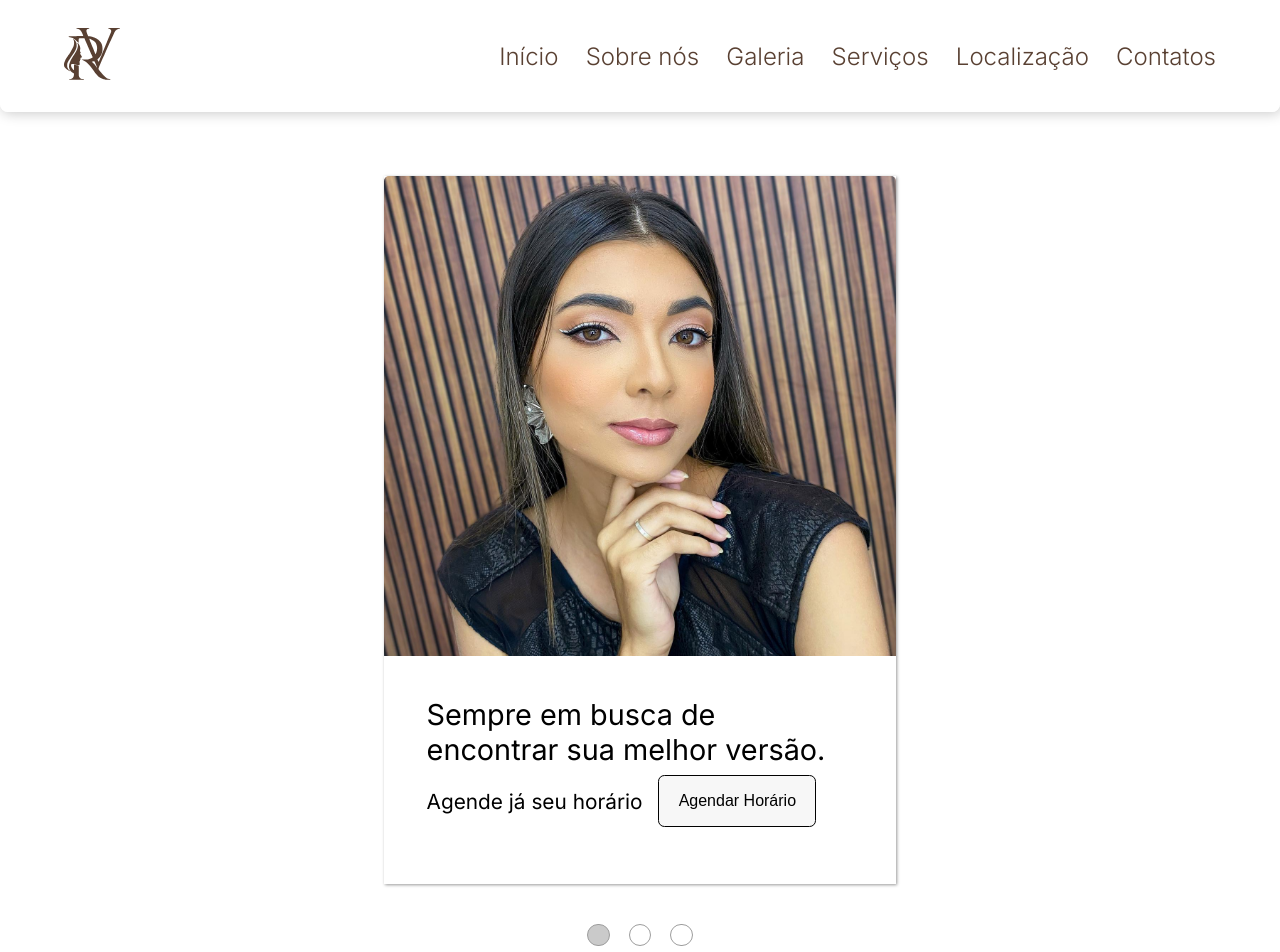
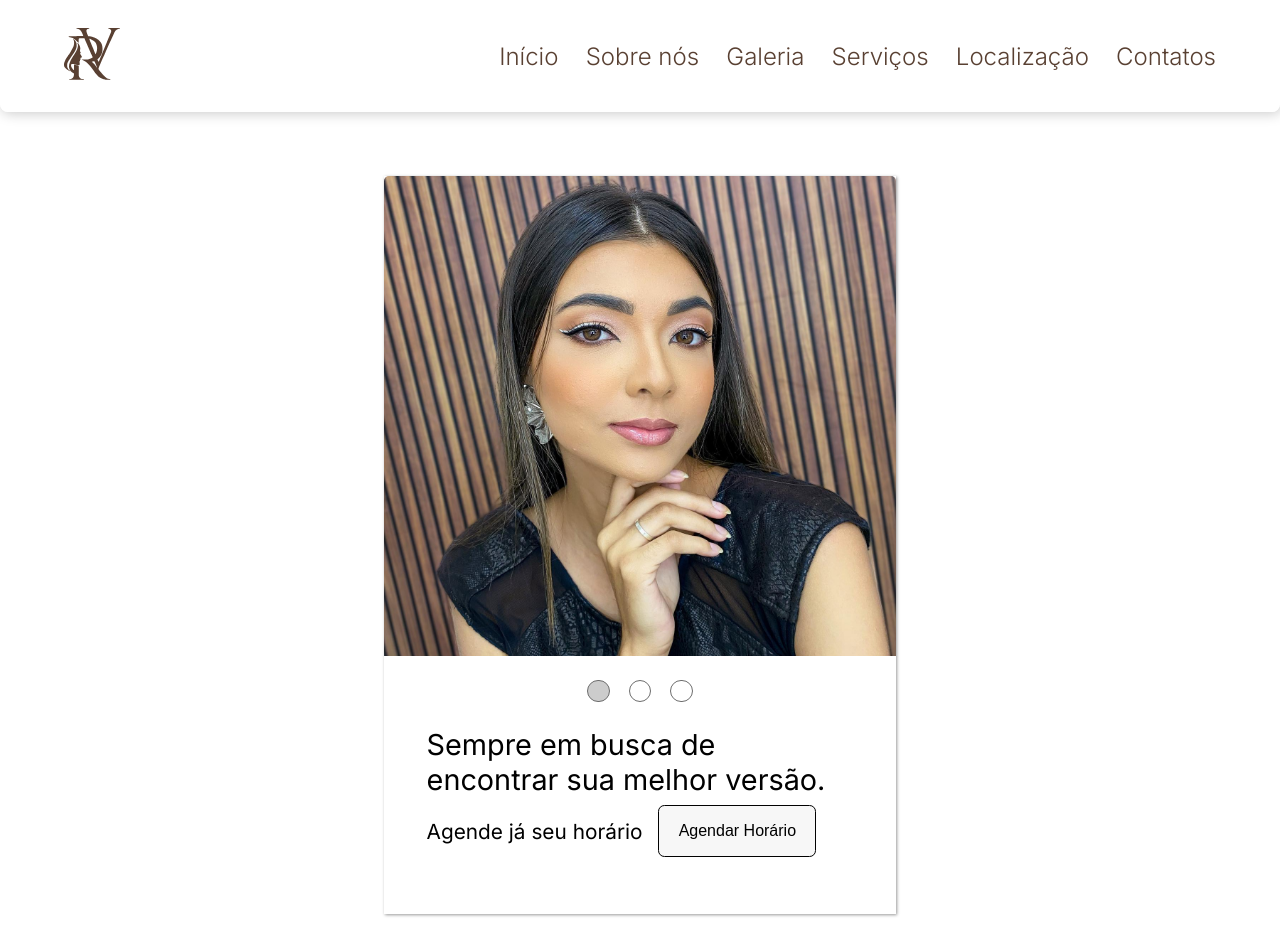
Before and after one commit to pedrogles/bendita-beleza, a React (Vite) app: page / in a window 1280 px wide. Shown: the top 952 px of the page. Built offline with nearby package versions, Linux system fonts and the light colour scheme.

Commit message:
HomePageCard to CarouselCard

```diff
--- a/src/components/buttons/defaultbutton/defaultbutton.scss
+++ b/src/components/buttons/defaultbutton/defaultbutton.scss
@@ -5,7 +5,7 @@
     padding: .5rem 1rem;
     background-color: #f7f7f7;
     color: #010101;
-    border: solid .1rem #010101;
+    border: solid .01rem #010101;
     border-radius: .3rem;
     font-size: .7rem;
     cursor: pointer;
--- /dev/null
+++ b/src/components/cards/carouselcard/CarouselCard.jsx
@@ -0,0 +1,53 @@
+import { useEffect, useState } from "react";
+import { DefaultButton } from "../../buttons/defaultbutton/DefaultButton";
+
+import "./carouselcard.scss";
+
+export function CarouselCard({ images }) {
+    const [photo, setPhoto] = useState(images[0])
+    const [reload, setReload] = useState(false);
+    useEffect(() => {
+        const buttons = document.querySelectorAll(".circle-button");
+        if(photo === images[0]){
+            buttons[0].style.backgroundColor = "#cccccc";
+            buttons[1].style.backgroundColor = "transparent";
+            buttons[2].style.backgroundColor = "transparent";
+        }
+        else if(photo === images[1]){
+            buttons[0].style.backgroundColor = "transparent";
+            buttons[1].style.backgroundColor = "#cccccc";
+            buttons[2].style.backgroundColor = "transparent";
+        }
+        else if(photo === images[2]){
+            buttons[0].style.backgroundColor = "transparent";
+            buttons[1].style.backgroundColor = "transparent";
+            buttons[2].style.backgroundColor = "#cccccc";
+        }
+        setReload(false)
+    },[reload])
+    const handle_change_image = (i) => {
+        setPhoto(images[i]);
+        setReload(true);
+    }
+    // bug on 767px.
+    return (
+        <div className="carousel-card">
+            <img className="carousel-card-photo" src={photo} alt="" />
+            <div className="carousel-card-buttons">
+                <button className="circle-button" onClick={() => handle_change_image(0)}></button>
+                <button className="circle-button" onClick={() => handle_change_image(1)}></button>
+                <button className="circle-button" onClick={() => handle_change_image(2)}></button>
+            </div>
+            <div className="carousel-card-text-area">
+                <p className="carousel-card-text-area-paragraph">Sempre em busca de encontrar sua melhor versão.</p>
+                <div className="carousel-card-button-area">
+                    <p className="carousel-card-button-area-paragraph">Agende já seu horário</p>
+                    <DefaultButton
+                        text={"Agendar Horário"}
+                        href={"https://api.whatsapp.com/send?phone=5583988710551&text=Ol%C3%A1%2C%20tudo%20bem%3F%20Desejo%20agendar%20um%20hor%C3%A1rio."}
+                    />
+                </div>
+            </div>
+        </div>
+    )
+}
--- a/src/components/cards/homepagecard/homepagecard.scss
+++ b/src/components/cards/carouselcard/carouselcard.scss
@@ -1,25 +1,41 @@
-.home-page-card {
+@import "../../../styles/global.scss";
+
+.carousel-card {
     display: flex;
     flex-direction: column;
     margin: 4.5rem 0 1rem 0;
-    .home-page-card-photo {
+    .carousel-card-photo {
         height: 350px;
         width: 100%;
         object-fit: cover;
     }
-    .home-page-card-text-area {
+    .carousel-card-buttons {
+        display: flex;
+        justify-content: center;
+        gap: .8rem;
+        margin-top: 1rem;
+        .circle-button {
+            width: .8rem;
+            height: .8rem;
+            background-color: transparent;
+            border-radius: 50%;
+            border: solid .1rem #6d6d6d;
+            cursor: pointer;
+        }
+    }
+    .carousel-card-text-area {
         padding: 1rem 1.8rem .5rem 1.8rem;
         border-radius: 0 0 5px 5px;
         background: rgba( 255, 255, 255, 0.15 );
         backdrop-filter: blur( 6px );
         -webkit-backdrop-filter: blur( 6px );
         border: 1px solid rgba( 255, 255, 255, 0.18 );
-        .home-page-card-text-area-paragraph {
+        .carousel-card-text-area-paragraph {
             font-size: 1.1rem;
             max-width: 272px;
             text-align: center;
         }
-        .home-page-card-button-area{
+        .carousel-card-button-area{
             display: flex;
             align-items: center;
             justify-content: center;
@@ -27,7 +43,7 @@
             gap: .5rem;
             flex-wrap: wrap;
             margin: .5rem 0;
-            .home-page-card-button-area-paragraph {
+            .carousel-card-button-area-paragraph {
                 font-size: .7rem;
             }
         }
@@ -35,24 +51,31 @@
 }
 
 @media (min-width: 321px) and (max-width: 767px) {
-    .home-page-card {
+    .carousel-card {
         margin-top: 0;
         margin: 5.5rem 0 1rem 0;
         box-shadow: 1px 1px 3px #999999;
         width: 320px;
-        .home-page-card-photo {
+        .carousel-card-photo {
             width: 100%;
             height: 350px;
             border-radius: 5px 5px 0 0;
         }
-        .home-page-card-text-area {
-            padding: 1.5rem 1.6rem 2rem 1.6rem;
+        .carousel-card-buttons .circle-button {
+            width:  .8rem;
+            height: .8rem;
+            background-color: transparent;
+            border-radius: 50%;
+            border: solid .1rem #6d6d6d;
+        }
+        .carousel-card-text-area {
+            padding: 1rem 1.6rem 2rem 1.6rem;
             border-radius: 0 0 5px 5px;
-            .home-page-card-text-area-paragraph{
+            .carousel-card-text-area-paragraph{
                 font-size: 1.2rem;
                 text-align: left;
             }
-            .home-page-card-button-area {
+            .carousel-card-button-area {
                 display: flex;
                 align-items: center;
                 justify-content: flex-start;
@@ -60,7 +83,7 @@
                 gap: .5rem;
                 flex-wrap: wrap;
                 margin: .5rem 0;
-                .home-page-card-button-area-paragraph {
+                .carousel-card-button-area-paragraph {
                     font-size: .8rem;
                 }
             }
@@ -69,24 +92,32 @@
 }
 
 @media (min-width: 768px) and (max-width: 1023px) {
-    .home-page-card {
+    .carousel-card {
         margin: 9rem 0 1rem 0;
         box-shadow: 1px 1px 3px #999999;
         width: 32rem;
-        .home-page-card-photo  {
+        .carousel-card-photo  {
             width: 100%;
             height: 32rem;
             border-radius: 5px 5px 0 0;
         }
-        .home-page-card-text-area {
-            padding: 2.5rem 2.6rem 3rem 2.6rem;
+        .carousel-card-buttons {
+            margin-top: 1.5rem;
+            gap: 1.2rem;
+            .circle-button {
+                width:  1.4rem;
+                height: 1.4rem;
+            }
+        }
+        .carousel-card-text-area {
+            padding: 1.5rem 2.6rem 3rem 2.6rem;
             border-radius: 0 0 5px 5px;
-            .home-page-card-text-area-paragraph {
+            .carousel-card-text-area-paragraph {
                 font-size: 1.8rem;
                 max-width: 27rem;
                 text-align: left;
             }
-            .home-page-card-button-area {
+            .carousel-card-button-area {
                 display: flex;
                 align-items: center;
                 justify-content: flex-start;
@@ -94,33 +125,42 @@
                 gap: 1rem;
                 flex-wrap: wrap;
                 margin: .5rem 0;
-                .home-page-card-button-area-paragraph {
+                .carousel-card-button-area-paragraph {
                     font-size: 1.3rem;
                 }
             }
         }
+
     }
 }
 
 @media (min-width: 1024px) and (max-width: 1439px) {
-    .home-page-card {
+    .carousel-card {
         margin: 11rem 0 1rem 0;
         box-shadow: 1px 1px 3px #999999;
         width: 32rem;
-        .home-page-card-photo  {
+        .carousel-card-photo  {
             width: 100%;
             height: 30rem;
             border-radius: 5px 5px 0 0;
         }
-        .home-page-card-text-area{
-            padding: 2.5rem 2.6rem 3rem 2.6rem;
+        .carousel-card-buttons {
+            margin-top: 1.5rem;
+            gap: 1.2rem;
+            .circle-button {
+                width:  1.4rem;
+                height: 1.4rem;
+            }
+        }
+        .carousel-card-text-area{
+            padding: 1.5rem 2.6rem 3rem 2.6rem;
             border-radius: 0 0 5px 5px;
-            .home-page-card-text-area-paragraph{
+            .carousel-card-text-area-paragraph{
                 font-size: 1.8rem;
                 max-width: 27rem;
                 text-align: left;
             }
-            .home-page-card-button-area {
+            .carousel-card-button-area {
                 display: flex;
                 align-items: center;
                 justify-content: flex-start;
@@ -128,7 +168,7 @@
                 gap: 1rem;
                 flex-wrap: wrap;
                 margin: .5rem 0;
-                .home-page-card-button-area-paragraph {
+                .carousel-card-button-area-paragraph {
                     font-size: 1.3rem;
                 }
             }
@@ -137,24 +177,32 @@
 }
 
 @media (min-width: 1440px) {
-    .home-page-card {
+    .carousel-card {
         margin: 9rem 0 1rem 0;
         box-shadow: 1px 1px 3px #999999;
         width: 28rem;
-        .home-page-card-photo {
+        .carousel-card-photo {
             width: 100%;
             height: 30rem;
             border-radius: 5px 5px 0 0;
         }
-        .home-page-card-text-area {
-            padding: 2.5rem 2.4rem 2rem 2.4rem;
+        .carousel-card-buttons {
+            margin-top: 1.5rem;
+            gap: 1.2rem;
+            .circle-button {
+                width:  1.4rem;
+                height: 1.4rem;
+            }
+        }
+        .carousel-card-text-area {
+            padding: 1.5rem 2.4rem 2rem 2.4rem;
             border-radius: 0 0 5px 5px;
-            .home-page-card-text-area-paragraph {
+            .carousel-card-text-area-paragraph {
                 font-size: 1.6rem;
                 max-width: 23rem;
                 text-align: left;
             }
-            .home-page-card-button-area {
+            .carousel-card-button-area {
                 display: flex;
                 align-items: center;
                 justify-content: flex-start;
@@ -162,7 +210,7 @@
                 gap: 1rem;
                 flex-wrap: wrap;
                 margin: .5rem 0;
-                .home-page-card-button-area-paragraph {
+                .carousel-card-button-area-paragraph {
                     font-size: 1.1rem;
                 }
             }
--- a/src/components/cards/homepagecard/HomePageCard.jsx
+++ /dev/null
@@ -1,21 +0,0 @@
-import { DefaultButton } from "../../buttons/defaultbutton/DefaultButton";
-
-import "./homepagecard.scss";
-
-export function HomePageCard({ photo }) {
-    return (
-        <div className="home-page-card">
-            <img className="home-page-card-photo" src={photo} alt="" />
-            <div className="home-page-card-text-area">
-                <p className="home-page-card-text-area-paragraph">Sempre em busca de encontrar sua melhor versão.</p>
-                <div className="home-page-card-button-area">
-                    <p className="home-page-card-button-area-paragraph">Agende já seu horário</p>
-                    <DefaultButton
-                        text={"Agendar Horário"}
-                        href={"https://api.whatsapp.com/send?phone=5583988710551&text=Ol%C3%A1%2C%20tudo%20bem%3F%20Desejo%20agendar%20um%20hor%C3%A1rio."}
-                    />
-                </div>
-            </div>
-        </div>
-    )
-}
--- a/src/pages/home/Home.jsx
+++ b/src/pages/home/Home.jsx
@@ -1,46 +1,15 @@
 import { home_images } from "../../utils/images";
-import { useEffect, useState } from "react";
 
-import { HomePageCard } from "../../components/cards/homepagecard/HomePageCard";
+import { CarouselCard } from "../../components/cards/carouselcard/CarouselCard";
 
 import BenditaBelezaCabeleireira from "../../assets/logo/benditabelezacabeleireira.svg";
 
 import "./home.scss";
 
 export default function Home() {
-    const [photo, setPhoto] = useState(home_images[0])
-    const [reload, setReload] = useState(false);
-    useEffect(() => {
-        const buttons = document.querySelectorAll(".circle-button");
-        if(photo === home_images[0]){
-            buttons[0].style.backgroundColor = "#cacaca";
-            buttons[1].style.backgroundColor = "transparent";
-            buttons[2].style.backgroundColor = "transparent";
-        }
-        else if(photo === home_images[1]){
-            buttons[0].style.backgroundColor = "transparent";
-            buttons[1].style.backgroundColor = "#cacaca";
-            buttons[2].style.backgroundColor = "transparent";
-        }
-        else if(photo === home_images[2]){
-            buttons[0].style.backgroundColor = "transparent";
-            buttons[1].style.backgroundColor = "transparent";
-            buttons[2].style.backgroundColor = "#cacaca";
-        }
-        setReload(false)
-    },[reload])
-    const handle_change_image = (i) => {
-        setPhoto(home_images[i]);
-        setReload(true);
-    }
     return (
         <main id="home-page">
-            <HomePageCard photo={photo}/>
-            <div className="home-page-card-buttons">
-                <button className="circle-button" onClick={() => handle_change_image(0)}></button>
-                <button className="circle-button" onClick={() => handle_change_image(1)}></button>
-                <button className="circle-button" onClick={() => handle_change_image(2)}></button>
-            </div>
+            <CarouselCard images={home_images}/>
             <img className="bendita-beleza-cabeleireira-logo" src={BenditaBelezaCabeleireira} alt="" />
         </main>
     )
--- a/src/pages/home/home.scss
+++ b/src/pages/home/home.scss
@@ -6,23 +6,6 @@
     justify-content: center;
     align-items: center;
     background-color: #ffffff;
-    .home-page-card-buttons {
-        display: flex;
-        gap: .8rem;
-        max-width: 320px;
-        .circle-button {
-            width:  .8rem;
-            height: .8rem;
-            background-color: transparent;
-            border-radius: 50%;
-            border: solid .1rem #9d9d9d;
-            cursor: pointer;
-        }
-        .circle-button:active {
-            background-color: #cacaca;
-        }
-
-    }
     .bendita-beleza-cabeleireira-logo {
         filter: invert(100%);
         width: 180px;
@@ -32,40 +15,15 @@
 }
 
 @media (min-width: 321px) and (max-width: 767px){
-    #home-page {
-        .home-page-card-buttons {
-            margin: 1rem 0;
-            .circle-button {
-                width:  .8rem;
-                height: .8rem;
-                background-color: transparent;
-                border-radius: 50%;
-                border: solid .1rem #9d9d9d;
-            }
-        }
-        .bendita-beleza-cabeleireira-logo {
-            width: 200px;
-            margin: 2rem 0 3rem 0;
-        }
+    #home-page .bendita-beleza-cabeleireira-logo {
+        width: 200px;
+        margin: 2rem 0 3rem 0;
     }
 }
 
 @media (min-width: 768px) {
-    #home-page {
-        .home-page-card-buttons {
-            margin: 1.5rem 0;
-            gap: 1.2rem;
-            .circle-button {
-                width:  1.4rem;
-                height: 1.4rem;
-            }
-            .circle-button:hover {
-                background-color: #414141;
-            }
-        }
-        .bendita-beleza-cabeleireira-logo {
-            width: 22rem;
-            margin: 4rem 0 5rem 0;
-        }
+    #home-page .bendita-beleza-cabeleireira-logo {
+        width: 22rem;
+        margin: 4rem 0 5rem 0;
     }
 }
```
